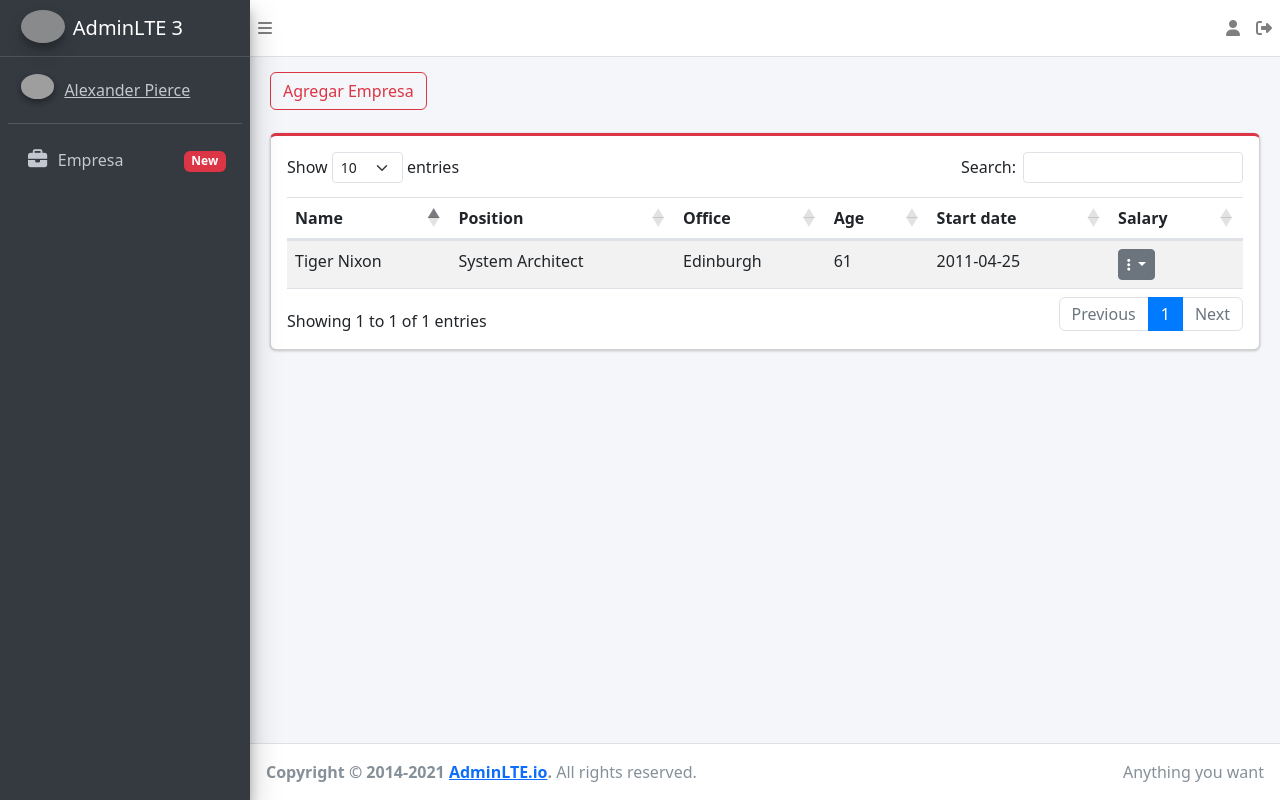
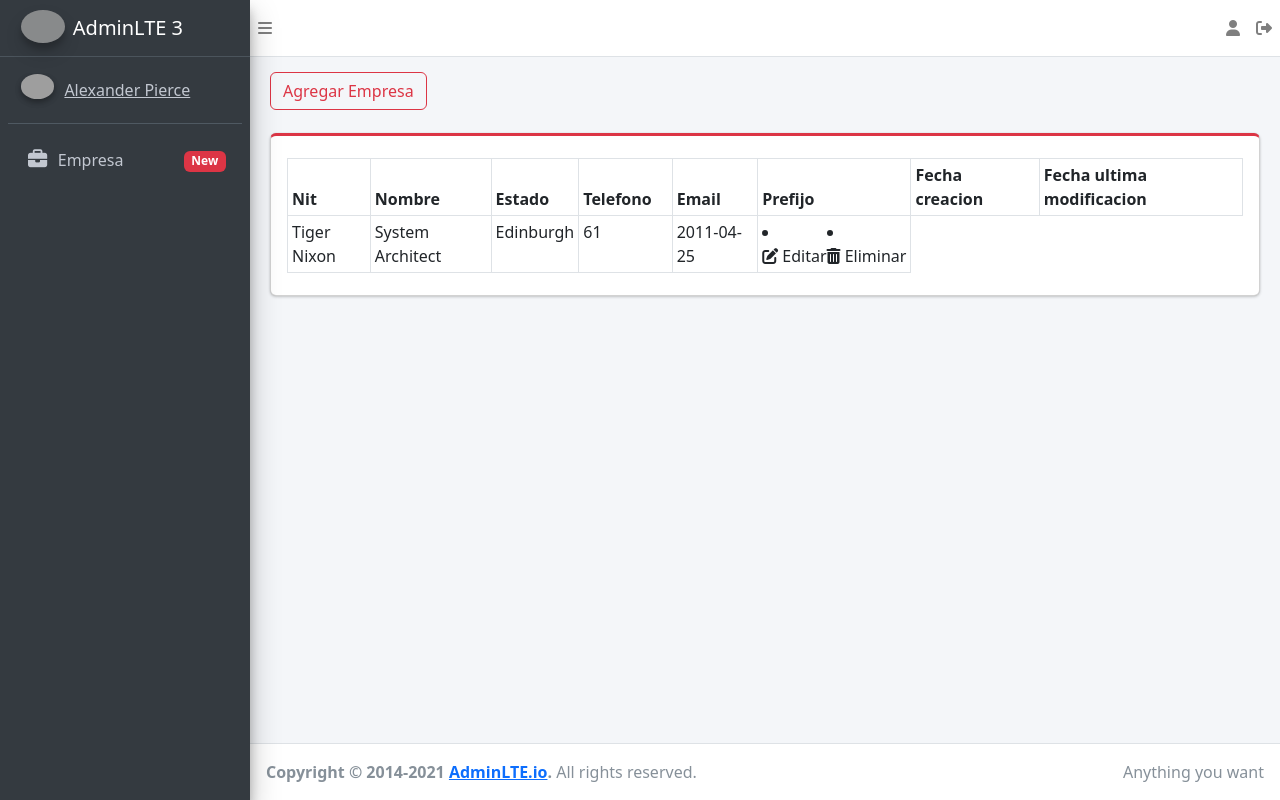
Before and after one commit to DanielConeoDev/nutricion, a PHP site: page /views/empresa/index.php in a window 1280 px wide. Run offline with PHP 8.4, Linux system fonts and the light colour scheme; some libraries are stand-ins or nearby versions; grey boxes are pictures that could not be loaded.

Commit message:
Cambio de nombre

```diff
--- a/views/empresa/index.php
+++ b/views/empresa/index.php
@@ -23,16 +23,18 @@
     <div class="row">
       <div class="col-lg-12">
         <div class="card card-danger card-outline">
-          <div class="card-body">
-            <table id="example" class="table table-striped" style="width:100%">
+          <div class="card-body table-responsive">
+            <table id="example" class="table table-striped table-bordered table-hover table-sm " style="width:100%">
               <thead>
                 <tr>
-                  <th>Name</th>
-                  <th>Position</th>
-                  <th>Office</th>
-                  <th>Age</th>
-                  <th>Start date</th>
-                  <th>Salary</th>
+                  <th>Nit</th>
+                  <th>Nombre</th>
+                  <th>Estado</th>
+                  <th>Telefono</th>
+                  <th>Email</th>
+                  <th>Prefijo</th>
+                  <th>Fecha creacion</th>
+                  <th>Fecha ultima modificacion</th>
                 </tr>
               </thead>
               <tbody>
@@ -44,10 +46,12 @@
                   <td>2011-04-25</td>
                   <td>
                     <div class="btn-group">
-                      <button class="btn btn-secondary btn-sm dropdown-toggle" type="button" data-bs-toggle="dropdown" aria-expanded="false">
+                      <!-- <button class="btn btn-secondary btn-sm dropdown-toggle" type="button" data-bs-toggle="dropdown" aria-expanded="false">
                       <i class="fa-solid fa-ellipsis-vertical"></i>
-                      </button>
-                      <ul class="dropdown-menu">
+                      </button> -->
+<!--                       <button type="button" class="btn btn-outline-primary">Editar</button>
+                      <button type="button" class="btn btn-outline-danger">Eliminar</button>
+                      <ul class="dropdown-menu"> -->
                         <li><a class="dropdown-item" href="#"><i class="fa-solid fa-pen-to-square"></i> Editar</a></li>
                         <li><a class="dropdown-item" href="#"><i class="fa-solid fa-trash-can"></i> Eliminar</a></li>
                       </ul>
```
